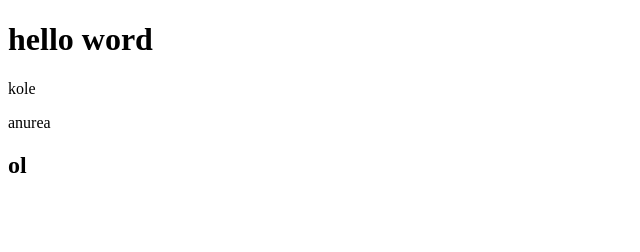
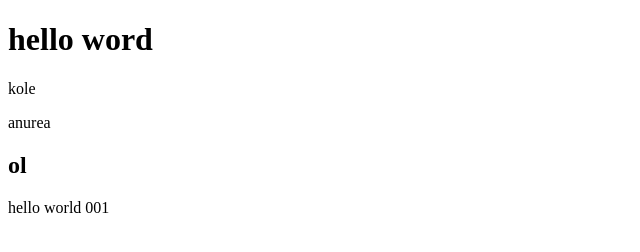
Before and after one commit to lucky0014/learn, a plain HTML site: page index.html in a window 1280 px wide. Shown: the whole page, without its empty margins (0-640 px from the left). Drawn offline with Linux system fonts and the light colour scheme.

Commit message:
hello world 001

```diff
--- a/index.html
+++ b/index.html
@@ -10,5 +10,6 @@
     <p>kole</p>
     <div>anurea</div>
     <h2>ol</h2>
+    <p>hello world 001</p>
 </body>
 </html>
```
